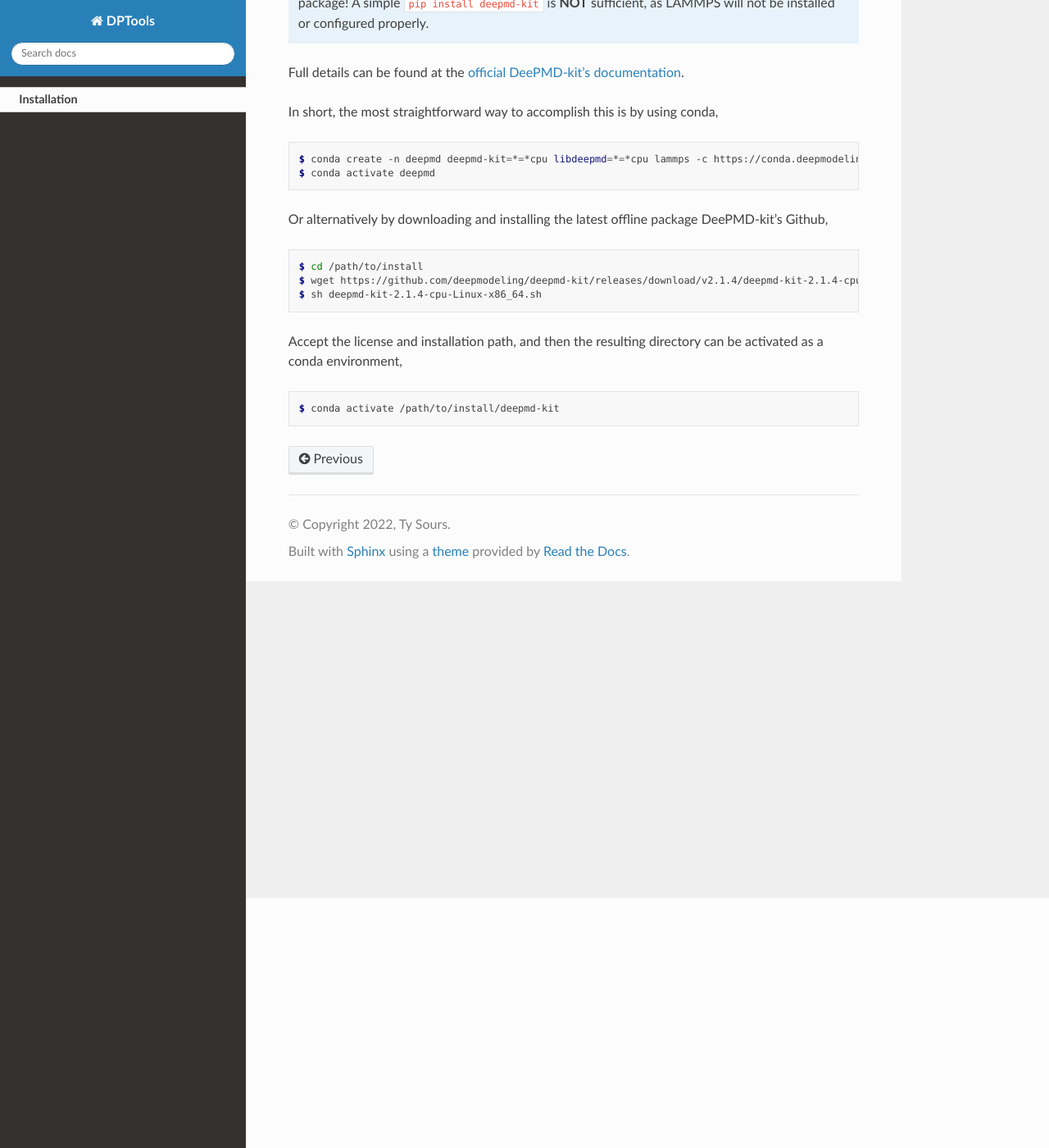
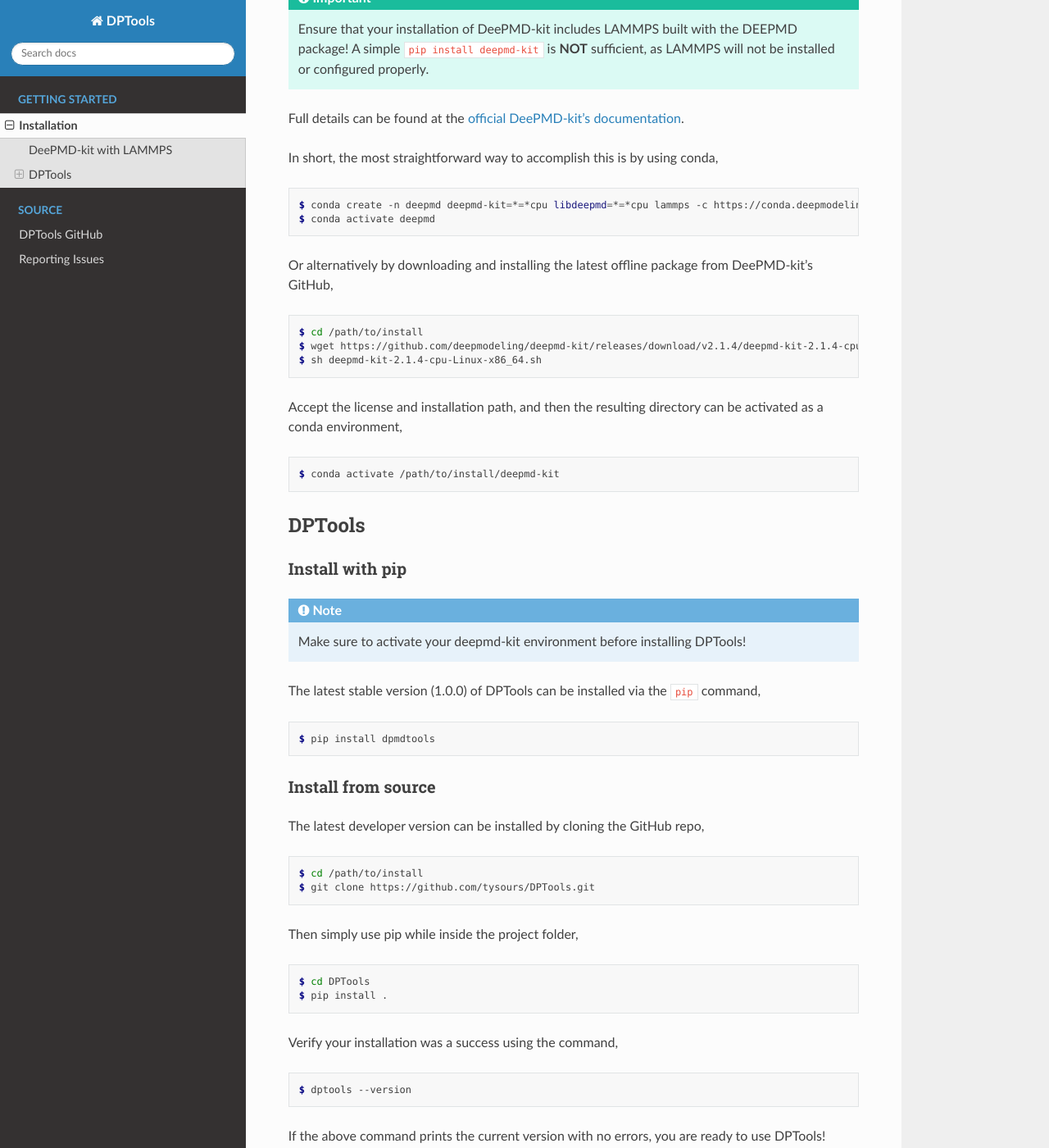
Before and after one commit to tysours/DPTools, a Sphinx documentation site: the page built from docs/source/installation.rst, in a window 1280 px wide and 1400 px high, scrolled down 305 px. Shown: the whole window at 82% size. Built offline with Sphinx 7.4.7 and the Read the Docs theme 2.0.0, drawn with Linux system fonts in a browser that asks for light colours; pages that are not in the unit, such as notebooks, are missing from menus; some of the changed text lies outside the part shown.

Commit message:
Add more info

```diff
--- a/docs/source/installation.rst
+++ b/docs/source/installation.rst
@@ -1,14 +1,18 @@
+============
 Installation
 ============
 
+DeePMD-kit with LAMMPS
+======================
+
 DPTools requires and assumes that DeePMD-kit_ with the LAMMPS_ package has already been installed.
 
-.. note::
+.. important::
     Ensure that your installation of DeePMD-kit includes LAMMPS built with the DEEPMD package!
     A simple :code:`pip install deepmd-kit` is **NOT** sufficient, as LAMMPS will not be installed or configured properly.
 
-Full details can be found at the
-`official DeePMD-kit's documentation <https://docs.deepmodeling.com/projects/deepmd/en/master/install/index.html>`_.
+Full details can be found at the `official DeePMD-kit's documentation
+<https://docs.deepmodeling.com/projects/deepmd/en/master/install/index.html>`_.
 
 In short, the most straightforward way to accomplish this is by using conda,
 
@@ -17,7 +21,7 @@
     $ conda create -n deepmd deepmd-kit=*=*cpu libdeepmd=*=*cpu lammps -c https://conda.deepmodeling.com -c defaults
     $ conda activate deepmd
 
-Or alternatively by downloading and installing the latest offline package DeePMD-kit's Github,
+Or alternatively by downloading and installing the latest offline package from DeePMD-kit's GitHub,
 
 .. code-block:: console
 
@@ -31,6 +35,46 @@
 
     $ conda activate /path/to/install/deepmd-kit
 
+DPTools
+=======
+
+Install with pip
+----------------
+
+.. note::
+   Make sure to activate your deepmd-kit environment before installing DPTools!
+
+The latest stable version (1.0.0) of DPTools can be installed via the ``pip`` command,
+
+.. code-block:: console
+
+   $ pip install dpmdtools
+
+Install from source
+-------------------
+
+The latest developer version can be installed by cloning the GitHub repo,
+
+.. code-block:: console
+
+   $ cd /path/to/install
+   $ git clone https://github.com/tysours/DPTools.git
+
+Then simply use pip while inside the project folder,
+
+.. code-block:: console
+
+   $ cd DPTools
+   $ pip install .
+
+
+Verify your installation was a success using the command,
+
+.. code-block:: console
+
+   $ dptools --version
+
+If the above command prints the current version with no errors, you are ready to use DPTools!
 
 .. _DeePMD-kit: https://github.com/deepmodeling/deepmd-kit
 .. _LAMMPS: https://lammps.org
```
Also changed, not shown: docs/source/index.rst (+17 -1 lines).
